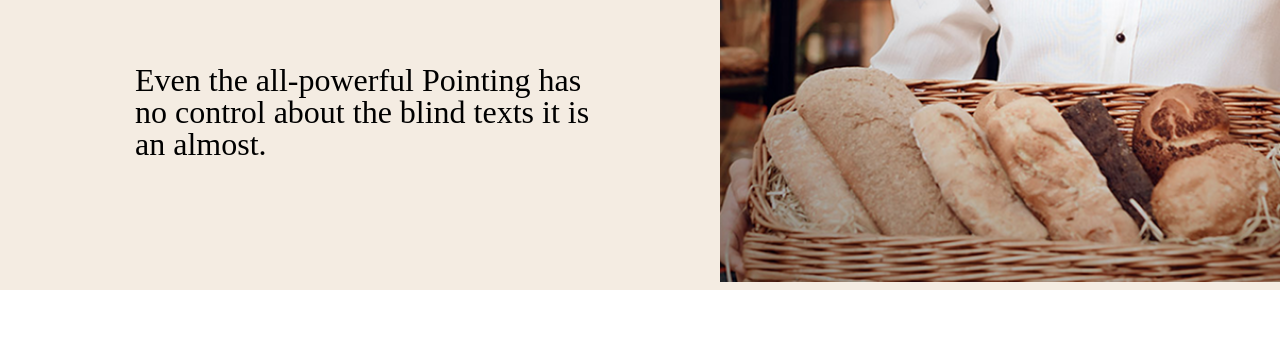
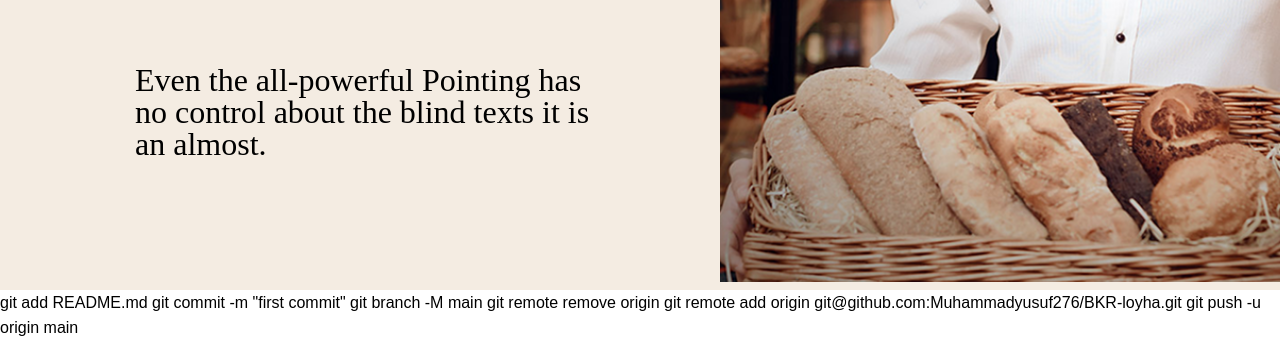
Before and after one commit to Muhammadyusuf276/BKR-loyha, a plain HTML site: page index.html in a window 1280 px wide. Shown: the part 592-933 px from the top of the page. Before the commit the page ends 882 px from the top, so only its background shows below. Drawn offline with Linux system fonts and the light colour scheme.

Commit message:
first commit

```diff
--- a/index.html
+++ b/index.html
@@ -48,3 +48,9 @@
 
 </body>
 </html>
+git add README.md
+git commit -m "first commit"
+git branch -M main
+git remote remove origin
+git remote add origin git@github.com:Muhammadyusuf276/BKR-loyha.git
+git push -u origin main
```
